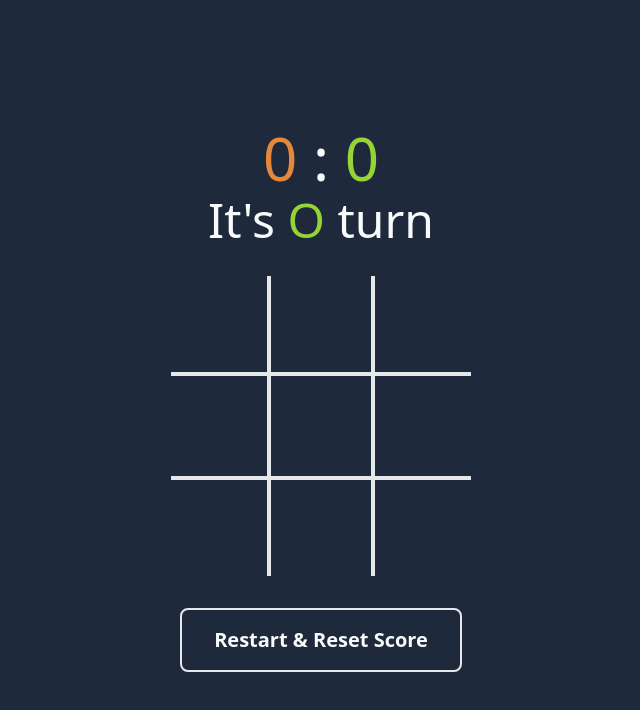
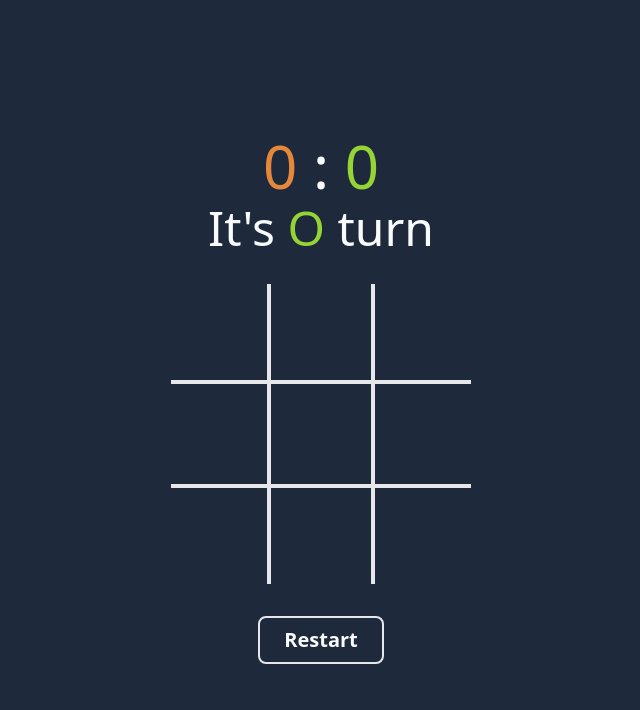
Before and after one commit to evheniydan/tic-tac-toe, a React (Vite) app: page / in a window 1280 px wide. Shown: the top 710 px of the page, without its empty margins (319-959 px from the left). Built offline with nearby package versions, Linux system fonts and the light colour scheme.

Commit message:
undo functionality. draw score incrementing for both players

```diff
--- a/src/App.tsx
+++ b/src/App.tsx
@@ -1,7 +1,8 @@
-import {useState, useEffect, useCallback} from 'react'
+import {useState, useEffect} from 'react'
 
 import GameStatus from './GameStatus'
 import Board from './Board'
+import Button from './Button'
 
 import {checkBoardForWinner} from './utils'
 
@@ -12,71 +13,108 @@ const App = () => {
 	const randomPlayer = Math.random() < 0.5 ? 'X' : 'O'
 	const cleanBoard = Array(9).fill(null)
 
-	const [currentTurn, setCurrentTurn] = useState<'X' | 'O'>(randomPlayer)
+	const [currentPlayer, setCurrentPlayer] = useState<'X' | 'O'>(randomPlayer)
 	const [board, setBoard] = useState<Player[]>(cleanBoard)
 	const [winner, setWinner] = useState<Player>(null)
 	const [score, setScore] = useState<Score>({X: 0, O: 0})
 
+	const [history, setHistory] = useState([
+		{turn: 1, currentPlayer, board: cleanBoard},
+	])
+
 	const boardIsFilled = board.every((cell) => cell !== null)
 	const isGameOver = !!winner || boardIsFilled
 
-	const playNextGame = useCallback(() => {
+	const playNextGame = () => {
 		setWinner(null)
 		setBoard(cleanBoard)
-		setCurrentTurn(randomPlayer)
-	}, [randomPlayer, cleanBoard])
+		setCurrentPlayer(randomPlayer)
+		setHistory([{turn: 1, currentPlayer, board: cleanBoard}])
+	}
 
-	const restartAndResetScore = useCallback(() => {
+	const restartAndResetScore = () => {
 		if (confirm('Are you sure you want to Restart & Reset Score?')) {
 			setScore({X: 0, O: 0})
 			playNextGame()
 		}
-	}, [playNextGame])
+	}
 
 	const handleCellClick = (i: number) => {
 		setBoard((prev) => {
 			const newBoard = [...prev]
-			newBoard[i] = currentTurn
+			newBoard[i] = currentPlayer
 			return newBoard
 		})
-		setCurrentTurn((prev) => (prev === 'X' ? 'O' : 'X'))
+
+		setCurrentPlayer((prev) => (prev === 'X' ? 'O' : 'X'))
 	}
 
+	const handleUndoClick = () => {
+		const lastTurnIdx = history.length - 1
+		const prevTurnIdx = lastTurnIdx - 1
+
+		setBoard(history[prevTurnIdx].board)
+		setCurrentPlayer(history[prevTurnIdx].currentPlayer)
+		setHistory((prev) => prev.filter((historyEntry, i) => i !== lastTurnIdx))
+	}
+
+	// update history on every progress turns
 	useEffect(() => {
-		if (boardIsFilled) {
-			setWinner(null)
-			return
+		if (board.every((cell) => cell === null)) return
+
+		const lastBoard = history[history.length - 1].board
+
+		const isBoardProgressing =
+			board.filter((cell) => cell !== null).length >=
+			lastBoard.filter((cell) => cell !== null).length
+
+		const isBoardDifferent = board.some((cell, i) => cell !== lastBoard[i])
+
+		if (isBoardDifferent && isBoardProgressing) {
+			setHistory((prev) => [
+				...prev,
+				{turn: prev.length + 1, currentPlayer, board},
+			])
 		}
+	}, [board, currentPlayer, history])
 
+	// check for winner on every turn
+	useEffect(() => {
 		const winner = checkBoardForWinner(board)
-		winner && setWinner(winner)
+
+		if (winner) {
+			setWinner(winner)
+			setScore((prev) => ({...prev, [winner]: prev[winner]++}))
+		} else {
+			if (boardIsFilled) {
+				setWinner(null)
+				setScore((prev) => ({X: prev.X++, O: prev.O++}))
+			}
+		}
 	}, [board, boardIsFilled])
-
-	useEffect(() => {
-		winner && setScore((prev) => ({...prev, [winner]: prev[winner] + 1}))
-	}, [winner])
 
 	return (
 		<>
 			<GameStatus
 				score={score}
 				winner={winner}
-				currentTurn={currentTurn}
+				currentPlayer={currentPlayer}
 				isGameOver={isGameOver}
 			/>
 			<Board
 				onCellClick={handleCellClick}
 				board={board}
-				currentTurn={currentTurn}
+				currentPlayer={currentPlayer}
 				isGameOver={isGameOver}
 			/>
-			<button
-				className='text-xl block border-2 rounded-lg px-8 py-4 font-semibold'
-				onClick={isGameOver ? playNextGame : restartAndResetScore}
-				type='button'
-			>
-				{isGameOver ? 'Play Next Game' : 'Restart & Reset Score'}
-			</button>
+			<div className='flex gap-x-4'>
+				{history.length > 1 && !isGameOver && (
+					<Button onClick={handleUndoClick}>Undo</Button>
+				)}
+				<Button onClick={isGameOver ? playNextGame : restartAndResetScore}>
+					{isGameOver ? 'Play Next Game' : 'Restart'}
+				</Button>
+			</div>
 		</>
 	)
 }
--- a/src/Board.tsx
+++ b/src/Board.tsx
@@ -3,12 +3,12 @@ import {cn} from './utils'
 
 type BoardProps = {
 	board: Player[]
-	currentTurn: Player
+	currentPlayer: Player
 	isGameOver: boolean
 	onCellClick: (i: number) => void
 }
 
-const Board = ({board, currentTurn, isGameOver, onCellClick}: BoardProps) => {
+const Board = ({board, currentPlayer, isGameOver, onCellClick}: BoardProps) => {
 	return (
 		<div className='grid grid-rows-[repeat(3,100px)] grid-cols-[repeat(3,100px)] justify-center items-center'>
 			{board.map((value, i) => {
@@ -17,11 +17,11 @@ const Board = ({board, currentTurn, isGameOver, onCellClick}: BoardProps) => {
 						type='button'
 						disabled={isGameOver || value !== null}
 						className={cn(
-							'flex justify-center items-center w-full h-full text-6xl border-accent-o cursor-pointer cell disabled:cursor-auto',
+							'flex justify-center items-center w-full h-full text-6xl cursor-pointer cell disabled:cursor-auto',
 							value === 'X' && 'accent-X',
 							value === 'O' && 'accent-O',
-							!isGameOver && !value && currentTurn === 'X' && 'X-turn',
-							!isGameOver && !value && currentTurn === 'O' && 'O-turn',
+							!isGameOver && !value && currentPlayer === 'X' && 'X-turn',
+							!isGameOver && !value && currentPlayer === 'O' && 'O-turn',
 						)}
 						onClick={() => onCellClick(i)}
 						key={i}
--- /dev/null
+++ b/src/Button.tsx
@@ -0,0 +1,18 @@
+type ButtonProps = {
+	children: React.ReactNode
+	onClick: () => void
+}
+
+const Button = ({children, onClick}: ButtonProps) => {
+	return (
+		<button
+			className='text-xl block border-2 rounded-lg px-6 py-2 font-semibold'
+			onClick={onClick}
+			type='button'
+		>
+			{children}
+		</button>
+	)
+}
+
+export default Button
--- a/src/GameStatus.tsx
+++ b/src/GameStatus.tsx
@@ -4,14 +4,14 @@ import type {Player, Score} from './App'
 type GameStatusProps = {
 	score: Score
 	winner: Player
-	currentTurn: Player
+	currentPlayer: Player
 	isGameOver: boolean
 }
 
 const GameStatus = ({
 	score,
 	winner,
-	currentTurn,
+	currentPlayer,
 	isGameOver,
 }: GameStatusProps) => (
 	<div className='flex flex-col gap-y-2'>
@@ -34,9 +34,11 @@ const GameStatus = ({
 				<>
 					It's{' '}
 					<span
-						className={cn(currentTurn === 'X' ? 'accent-X' : 'accent-O')}
+						className={cn(
+							currentPlayer === 'X' ? 'accent-X' : 'accent-O',
+						)}
 					>
-						{currentTurn}
+						{currentPlayer}
 					</span>{' '}
 					turn
 				</>
--- a/src/utils.ts
+++ b/src/utils.ts
@@ -4,11 +4,7 @@ import {twMerge} from 'tailwind-merge'
 import type {Player} from './App'
 import type {ClassValue} from 'clsx'
 
-export const cn = (...inputs: ClassValue[]) => {
-	return twMerge(clsx(inputs))
-}
-
-const winCombinations = [
+const WINNING_BOARDS = [
 	[0, 1, 2],
 	[3, 4, 5],
 	[6, 7, 8],
@@ -19,10 +15,12 @@ const winCombinations = [
 	[2, 4, 6],
 ]
 
+export const cn = (...inputs: ClassValue[]) => {
+	return twMerge(clsx(inputs))
+}
+
 export const checkBoardForWinner = (board: Player[]) => {
-	for (const combination of winCombinations) {
-		const [a, b, c] = combination
-
+	for (const [a, b, c] of WINNING_BOARDS) {
 		const cellsAreFilled =
 			board[a] !== null && board[b] !== null && board[c] !== null
 		const cellsAreEqual = board[a] === board[b] && board[b] === board[c]
```
